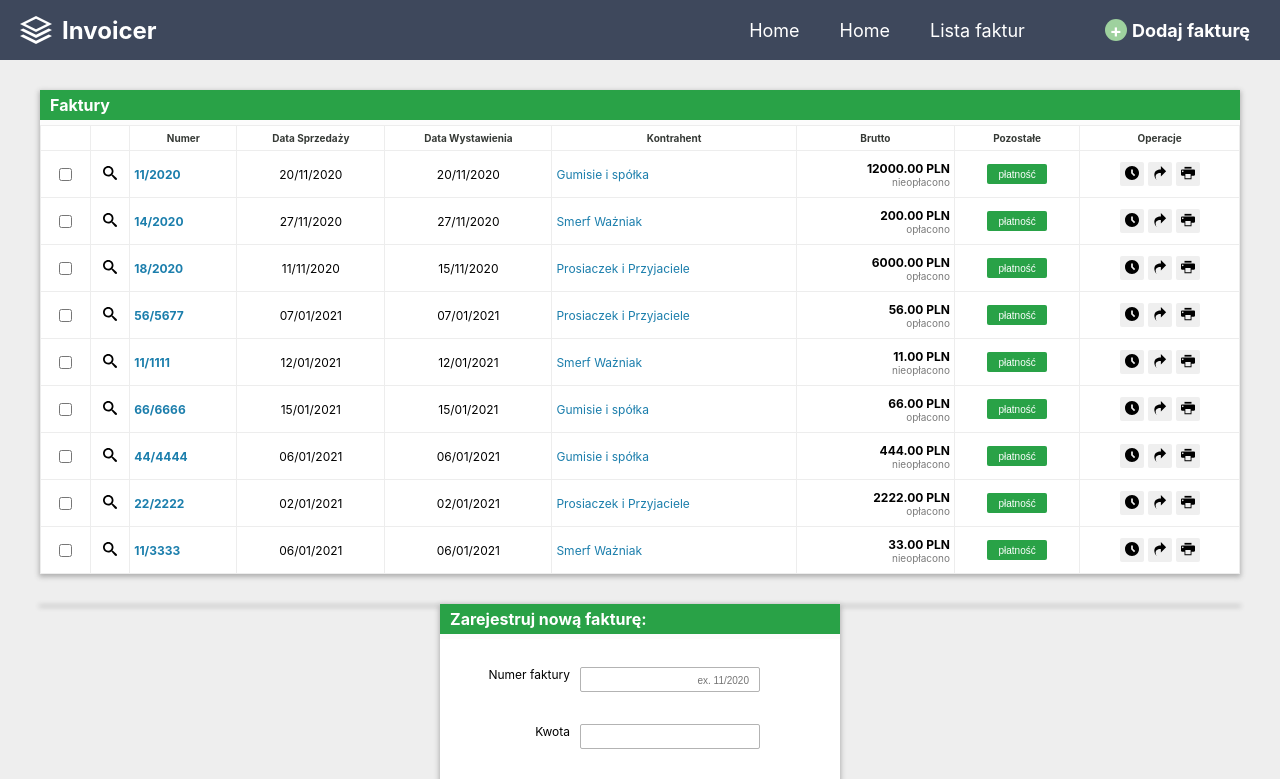
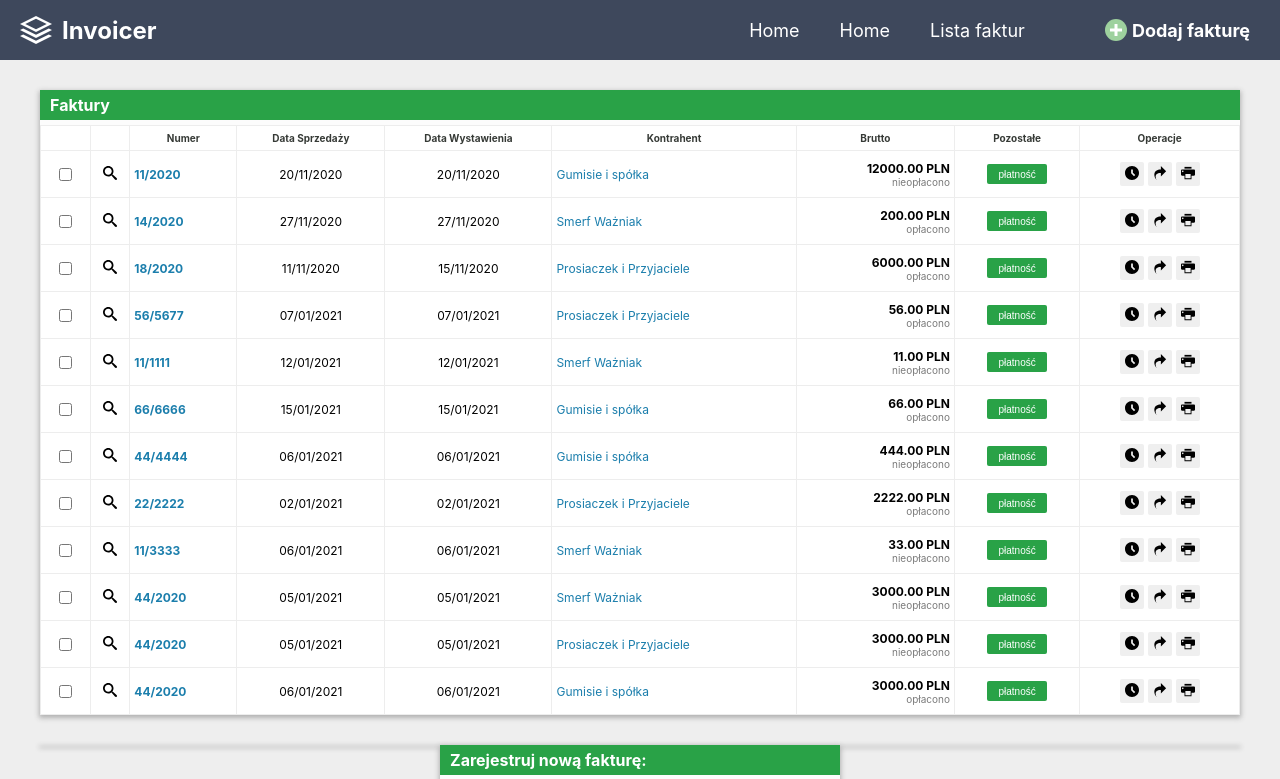
Before and after one commit to monika1127/invoicer, a React (Create React App) app: page / in a window 1280 px wide. Shown: the top 779 px of the page. Built offline with nearby package versions, Linux system fonts and the light colour scheme; data requests are answered from the project's data file.

Commit message:
apply feedback from #5 PR

```diff
--- a/db.json
+++ b/db.json
@@ -89,6 +89,36 @@
       "type": "RR sprzedaż towaru",
       "creationDate": "06/01/2021",
       "id": 17
+    },
+    {
+      "number": "44/2020",
+      "price": 3000,
+      "saleDate": "05/01/2021",
+      "isPaid": false,
+      "contractor": "Smerf Ważniak",
+      "type": "XX wykonanie usługi",
+      "creationDate": "05/01/2021",
+      "id": 18
+    },
+    {
+      "number": "44/2020",
+      "price": 3000,
+      "saleDate": "05/01/2021",
+      "isPaid": false,
+      "contractor": "Prosiaczek i Przyjaciele",
+      "type": "FV sprzedaż towarów i usług",
+      "creationDate": "05/01/2021",
+      "id": 19
+    },
+    {
+      "number": "44/2020",
+      "price": 3000,
+      "saleDate": "06/01/2021",
+      "isPaid": true,
+      "contractor": "Gumisie i spółka",
+      "type": "FV sprzedaż towarów i usług",
+      "creationDate": "06/01/2021",
+      "id": 20
     }
   ],
   "contractors": [
--- a/src/components/layout/alert/Alert.js
+++ b/src/components/layout/alert/Alert.js
@@ -13,7 +13,7 @@ export default class Alert extends Component {
 
     setAlert = (message, type) => {
         this.setState({ message, type, isActive: true })
-        this.state.type === 'true' && setTimeout(() => this.setState({ isActive: false, message: '', type: '' }), 3000)
+        this.state.type === 'pass' && setTimeout(() => this.setState({ isActive: false, message: '', type: '' }), 3000)
     }
 
     closeAlert = () => {
--- a/src/components/layout/navbar/Navbar.js
+++ b/src/components/layout/navbar/Navbar.js
@@ -1,6 +1,7 @@
 import React, { PureComponent } from 'react'
 import './navbar.css'
 import { ReactComponent as Logo } from '../../../assets/logo/stack.svg'
+import { ReactComponent as Plus } from '../../../assets/images/plus.svg'
 export default class Navbar extends PureComponent {
     render() {
         return (
@@ -15,7 +16,7 @@ export default class Navbar extends PureComponent {
                     <li className='navbar__item'>Lista faktur</li>
                     <li className='navbar__item -add'>
                         <div className='add_btn'>
-                            <span>+</span></div>
+                            <Plus width={12} height={12}/></div>
                         <div>Dodaj fakturę</div>
                     </li>
                 </ul>
--- a/src/components/newInvoice/NewInvoiceForm.js
+++ b/src/components/newInvoice/NewInvoiceForm.js
@@ -58,7 +58,7 @@ const NewInvoiceForm = () => {
             const isPaid = values.isPaid === "true"
             const saleDate = values.saleDate.toLocaleDateString('en-GB')
             const invoice = { ...values, creationDate: saleDate, isPaid, saleDate }
-            fetch(`http://localhost:50d00/invoices/`, { method: 'POST', headers: { "Content-type": "application/json" }, body: JSON.stringify(invoice) })
+            fetch(`http://localhost:5000/invoices/`, { method: 'POST', headers: { "Content-type": "application/json" }, body: JSON.stringify(invoice) })
                 .then(res => res.json())
                 .then(res => { setAlertMessage('Faktura została dodana', 'pass') })
                 .catch(err => setAlertMessage('Wystąpił błąd! Faktura nie została dodana', 'fail'))
```
Also changed, not shown: src/assets/images/plus.svg (added).
